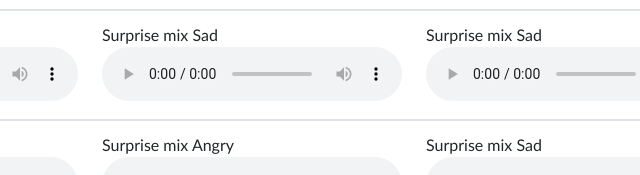
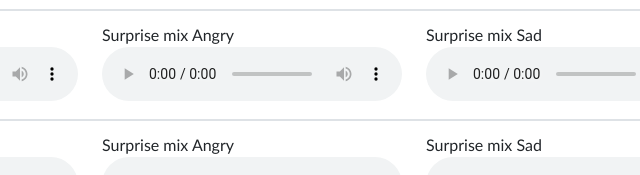
Before and after one commit to Smhassani/Mix-MaxETTS, a plain HTML site: page index.html in a window 1280 px wide. Shown: the part 2820-2995 px from the top of the page, 328-968 px from the left. Drawn offline with Linux system fonts and the light colour scheme; a web font is replaced by a local one.

Commit message:
Update index.html

```diff
--- a/index.html
+++ b/index.html
@@ -342,7 +342,7 @@
                         </tr>
                         <tr>
                             <td>only Surprise (source speech)<div class="text-center"><audio controls="controls"><source src="./Samples/Surprise-angry-sad/2/0019_001447-only surprise-source.wav" type="audio/wav"></audio></div></td>
-                            <td>Surprise mix Sad<div class="text-center"><audio controls="controls"><source src="./Samples/Surprise-angry-sad/2/Wav_47.mel.npy_ref_Surprise-Sad_TTS.wav" type="audio/wav"></audio></div></td>
+                            <td>Surprise mix Angry<div class="text-center"><audio controls="controls"><source src="./Samples/Surprise-angry-sad/2/Wav_47.mel.npy_ref_Surprise-Sad_TTS.wav" type="audio/wav"></audio></div></td>
                             <td>Surprise mix Sad<div class="text-center"><audio controls="controls"><source src="./Samples/Surprise-angry-sad/2/Wav_47.mel.npy_ref-Surprise-Sad_TTS.wav" type="audio/wav"></audio></div></td>
                             <td></td>
                         </tr>
```
